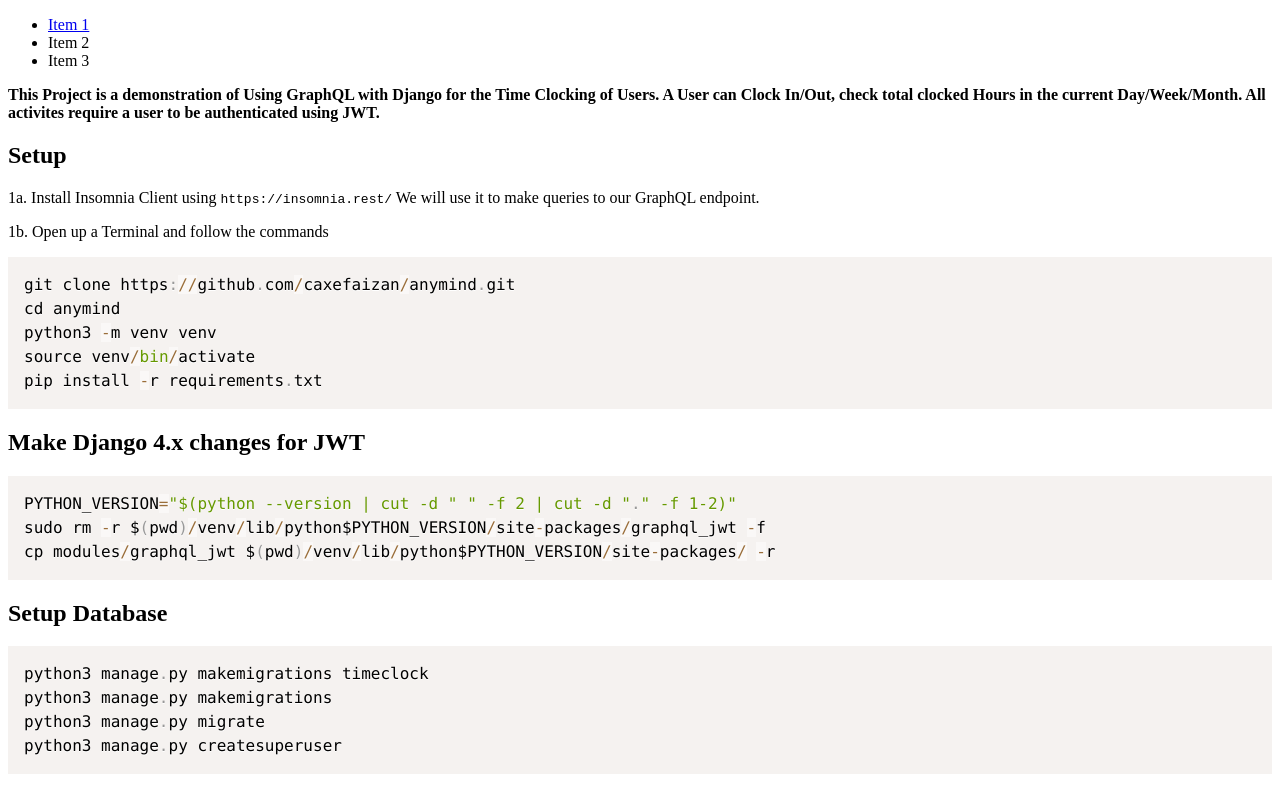
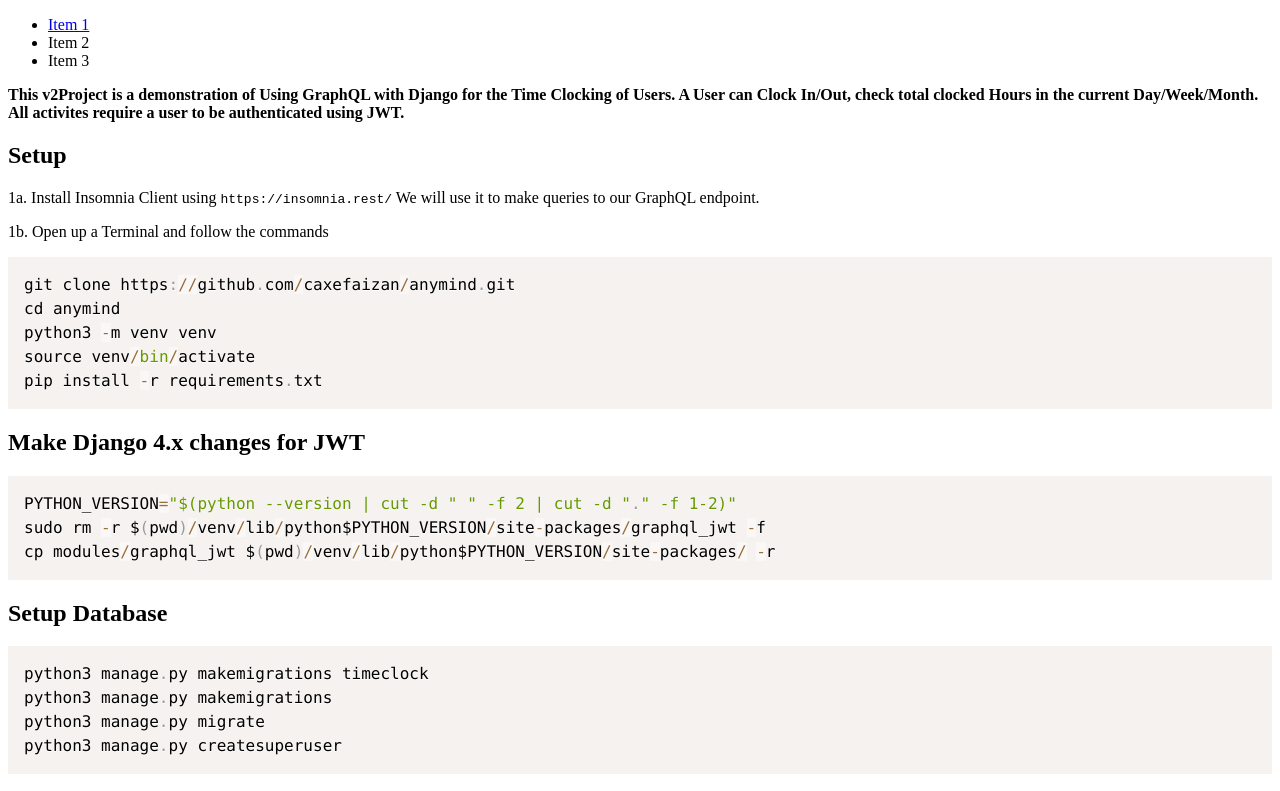
Before and after one commit to astronomer/activities, a plain HTML site: page index.html in a window 1280 px wide. Shown: the top 791 px of the page. Drawn offline with Linux system fonts and the light colour scheme.

Commit message:
Update index.html

```diff
--- a/index.html
+++ b/index.html
@@ -13,7 +13,7 @@
       <li>Item 3</li>
     </ul>
   <article>
-    <p><strong>This Project is a demonstration of Using GraphQL with Django for the Time Clocking of Users.
+    <p><strong>This v2Project is a demonstration of Using GraphQL with Django for the Time Clocking of Users.
 A User can Clock In/Out, check total clocked Hours in the current Day/Week/Month.
 All activites require a user to be authenticated using JWT.</strong></p>
 <h1 id="setup">Setup</h1>
```
